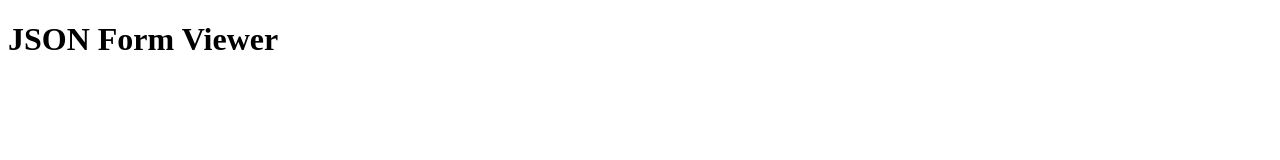
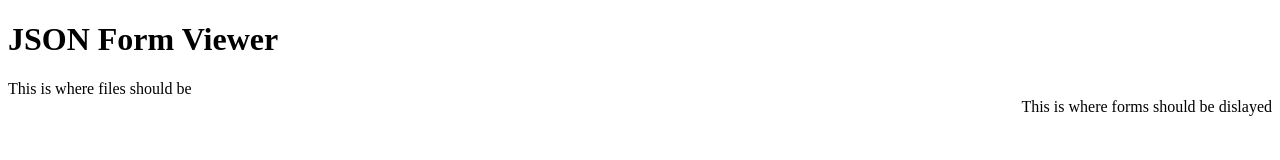
Before and after one commit to computermaster0101/jsonFormEditor, an Electron app: page mainWindow.html in a window 1280 px wide. Drawn offline with Linux system fonts and the light colour scheme.

Commit message:
small updates

```diff
--- a/main.js
+++ b/main.js
@@ -28,7 +28,7 @@ const mainMenuTempate = [
 	submenu: [
 	  {
 	    label: 'Open Directory',
-		accelerator: process.platform == 'darwin' ? 'Command+O' : 'Ctrl+O',
+	    accelerator: process.platform == 'darwin' ? 'Command+O' : 'Ctrl+O',
 		click(){
 			app.quit()
 		}
--- a/mainWindow.html
+++ b/mainWindow.html
@@ -5,5 +5,7 @@
 </head>
 <body>
   <h1>JSON Form Viewer</h1>
+  <div align="left">This is where files should be</div>
+  <div align="right">This is where forms should be dislayed</div>
 </body>
 </html>
```
